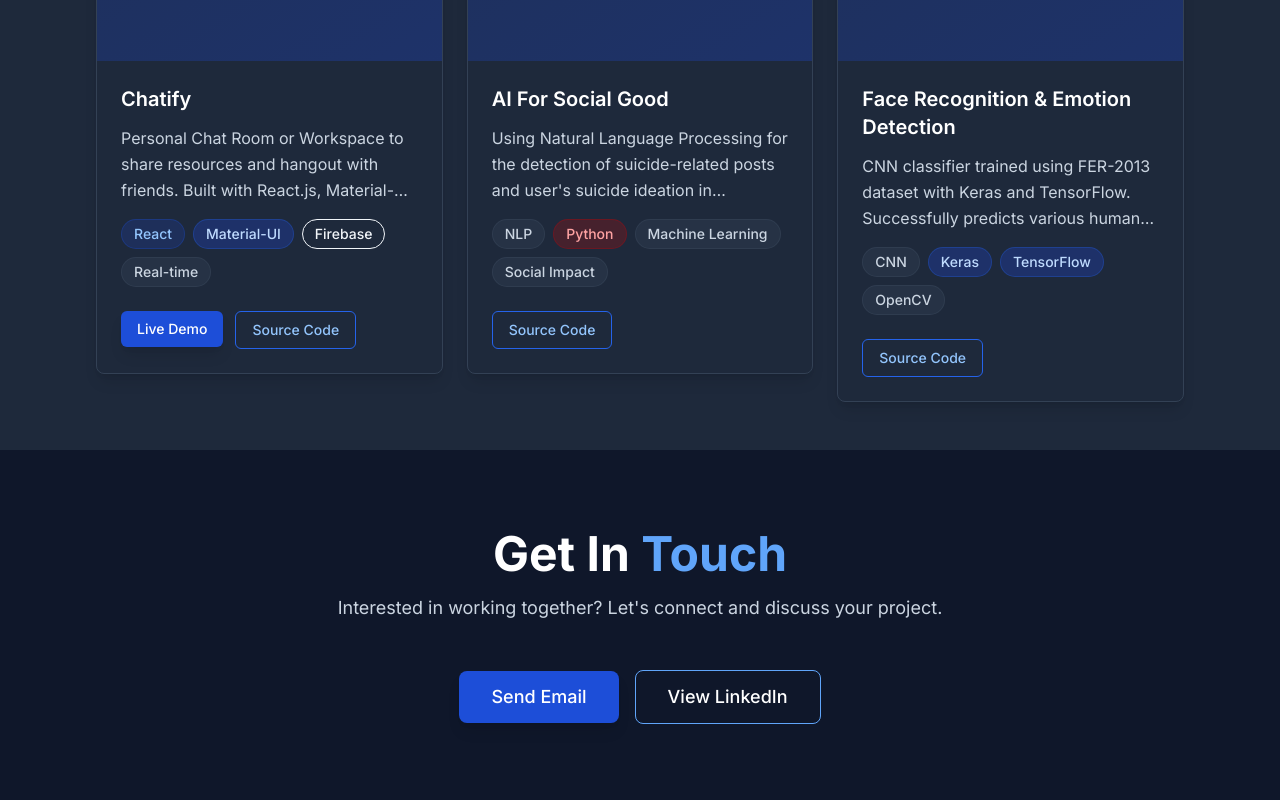
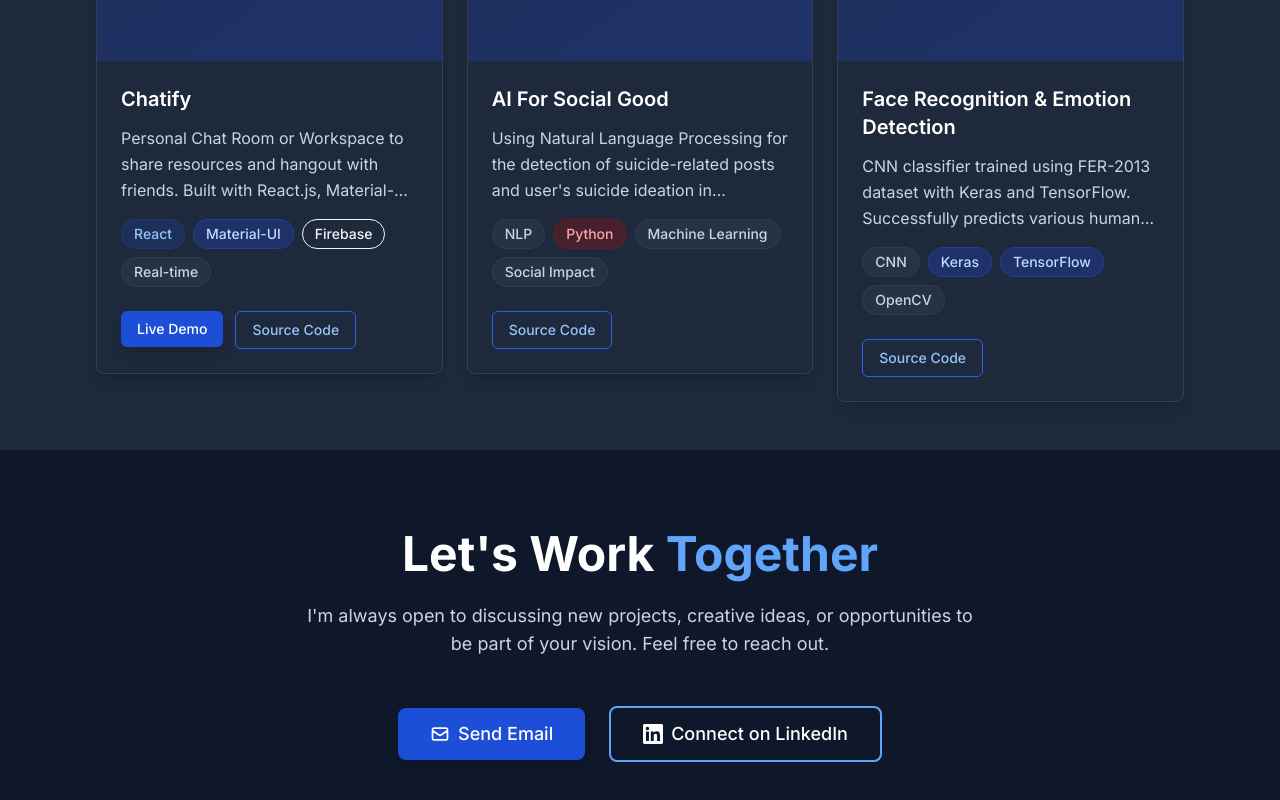
Before and after one commit to Dylan66/portfolio-website, a Next.js app: page / in a window 1280 px wide. Shown: the part 4210-5010 px from the top of the page. Built offline with nearby package versions, Linux system fonts and the light colour scheme.

Commit message:
added email address

```diff
--- a/src/components/sections/Contact.tsx
+++ b/src/components/sections/Contact.tsx
@@ -6,21 +6,55 @@
 export default function Contact() {
   return (
     <Section id="contact" padding="lg" background="primary">
-      <h2 className="text-3xl md:text-4xl lg:text-5xl font-bold text-center text-white mb-4">
-        Get In <span className="text-primary-400">Touch</span>
-      </h2>
-      <p className="text-center text-neutral-300 mb-12 text-lg">Interested in working together? Let's connect and discuss your project.</p>
+      <div className="max-w-4xl mx-auto">
+        <h2 className="text-3xl md:text-4xl lg:text-5xl font-bold text-center text-white mb-6">
+          Let's Work <span className="text-primary-400">Together</span>
+        </h2>
+        <p className="text-center text-neutral-300 mb-12 text-lg max-w-2xl mx-auto">
+          I'm always open to discussing new projects, creative ideas, or opportunities to be part of your vision. Feel free to reach out.
+        </p>
 
-      <div className="max-w-2xl mx-auto text-center">
-        <div className="flex flex-col sm:flex-row gap-4 justify-center items-center">
-          <a href="mailto:your.email@example.com">
-            <Button variant="primary" size="lg">
+        <div className="flex flex-col sm:flex-row gap-6 justify-center items-center">
+          <a
+            href="mailto:wanganga97@gmail.com"
+            className="w-full sm:w-auto"
+          >
+            <Button variant="primary" size="lg" className="w-full sm:w-auto">
+              <svg
+                className="w-5 h-5 mr-2"
+                fill="none"
+                stroke="currentColor"
+                viewBox="0 0 24 24"
+              >
+                <path
+                  strokeLinecap="round"
+                  strokeLinejoin="round"
+                  strokeWidth={2}
+                  d="M3 8l7.89 5.26a2 2 0 002.22 0L21 8M5 19h14a2 2 0 002-2V7a2 2 0 00-2-2H5a2 2 0 00-2 2v10a2 2 0 002 2z"
+                />
+              </svg>
               Send Email
             </Button>
           </a>
-          <a href="https://www.linkedin.com/in/dylan-wanganga/" target="_blank" rel="noopener noreferrer">
-            <Button variant="ghost" size="lg" className="text-white border-primary-400 hover:bg-primary-900/20">
-              View LinkedIn
+          <a
+            href="https://www.linkedin.com/in/dylan-wanganga/"
+            target="_blank"
+            rel="noopener noreferrer"
+            className="w-full sm:w-auto"
+          >
+            <Button
+              variant="ghost"
+              size="lg"
+              className="w-full sm:w-auto text-white border-2 border-primary-400 hover:bg-primary-400/10 hover:border-primary-300 transition-all"
+            >
+              <svg
+                className="w-5 h-5 mr-2"
+                fill="currentColor"
+                viewBox="0 0 24 24"
+              >
+                <path d="M20.447 20.452h-3.554v-5.569c0-1.328-.027-3.037-1.852-3.037-1.853 0-2.136 1.445-2.136 2.939v5.667H9.351V9h3.414v1.561h.046c.477-.9 1.637-1.85 3.37-1.85 3.601 0 4.267 2.37 4.267 5.455v6.286zM5.337 7.433c-1.144 0-2.063-.926-2.063-2.065 0-1.138.92-2.063 2.063-2.063 1.14 0 2.064.925 2.064 2.063 0 1.139-.925 2.065-2.064 2.065zm1.782 13.019H3.555V9h3.564v11.452zM22.225 0H1.771C.792 0 0 .774 0 1.729v20.542C0 23.227.792 24 1.771 24h20.451C23.2 24 24 23.227 24 22.271V1.729C24 .774 23.2 0 22.222 0h.003z"/>
+              </svg>
+              Connect on LinkedIn
             </Button>
           </a>
         </div>
```
